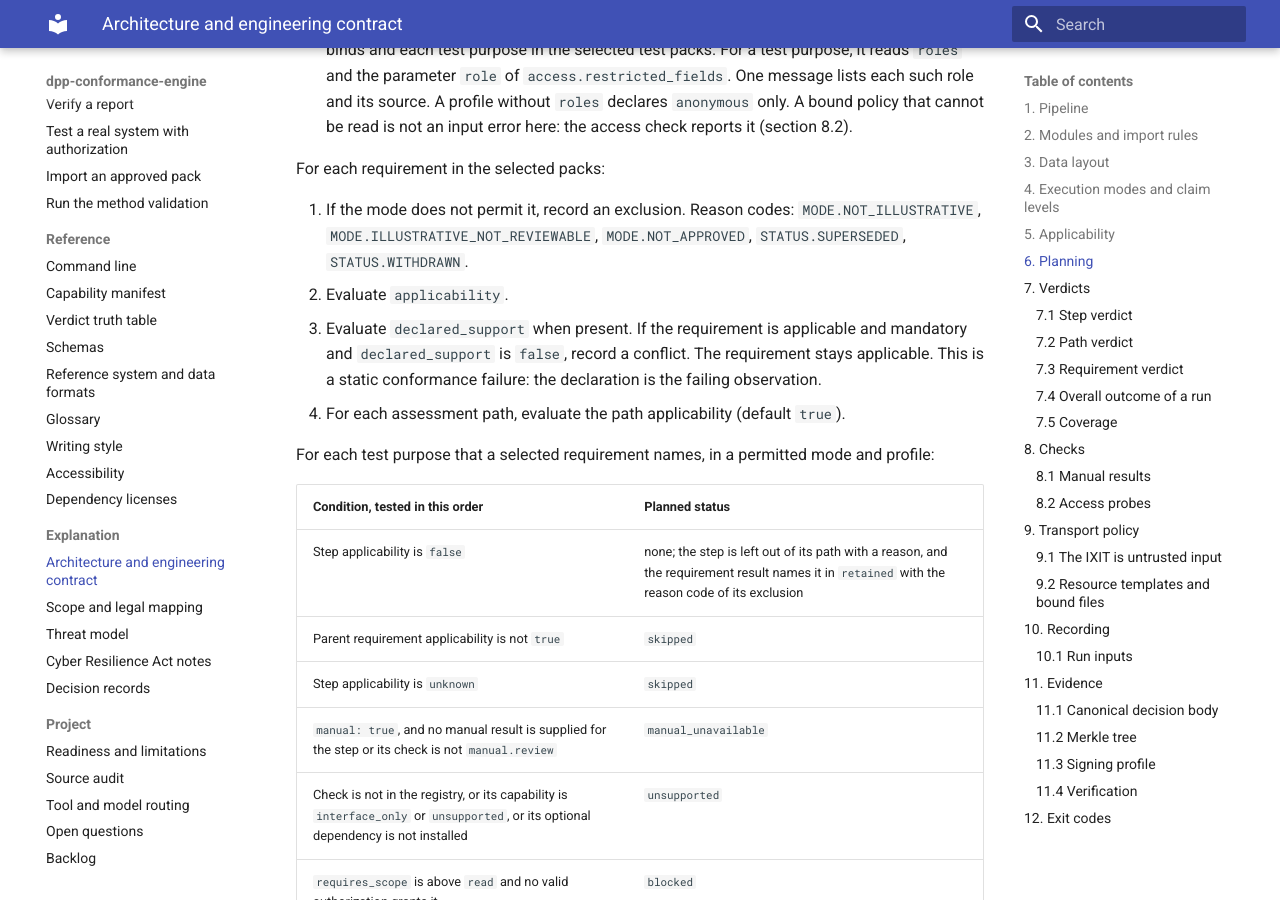
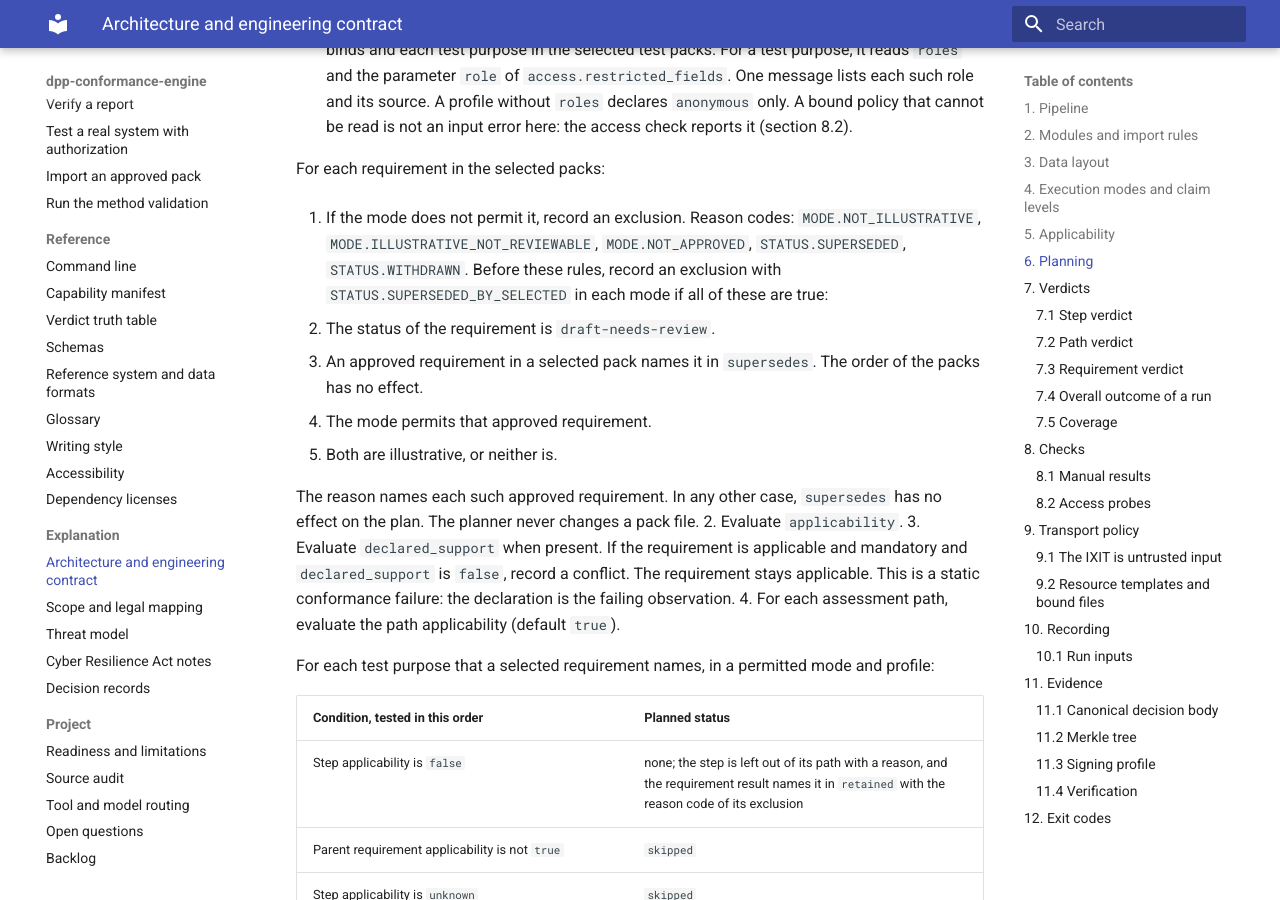
Before and after one commit to hadijannat/dpp-conformance-engine, an MkDocs documentation site: the page built from docs/explanation/architecture.md, in a window 1280 px wide and 900 px high, scrolled down 4586 px. Built offline with MkDocs 1.6.1 and Material for MkDocs 9.7.7, drawn with Linux system fonts in a browser that asks for light colours; the version menu is left out.

Commit message:
docs(architecture): state STATUS.SUPERSEDED_BY_SELECTED in section 6 step 1
The owner authorized this edit of section 6 step 1 on 2026-10-18. No other section changes.

Co-Authored-By: Claude Opus 5.5 <noreply@anthropic.com>

```diff
--- a/docs/explanation/architecture.md
+++ b/docs/explanation/architecture.md
@@ -158,6 +158,15 @@ For each requirement in the selected packs:
 
 1. If the mode does not permit it, record an exclusion. Reason codes: `MODE.NOT_ILLUSTRATIVE`,
    `MODE.ILLUSTRATIVE_NOT_REVIEWABLE`, `MODE.NOT_APPROVED`, `STATUS.SUPERSEDED`, `STATUS.WITHDRAWN`.
+   Before these rules, record an exclusion with `STATUS.SUPERSEDED_BY_SELECTED` in each mode if all of these are true:
+
+   - The status of the requirement is `draft-needs-review`.
+   - An approved requirement in a selected pack names it in `supersedes`. The order of the packs has no effect.
+   - The mode permits that approved requirement.
+   - Both are illustrative, or neither is.
+
+   The reason names each such approved requirement. In any other case, `supersedes` has no effect on the plan.
+   The planner never changes a pack file.
 2. Evaluate `applicability`.
 3. Evaluate `declared_support` when present. If the requirement is applicable and mandatory and
    `declared_support` is `false`, record a conflict. The requirement stays applicable.
```
